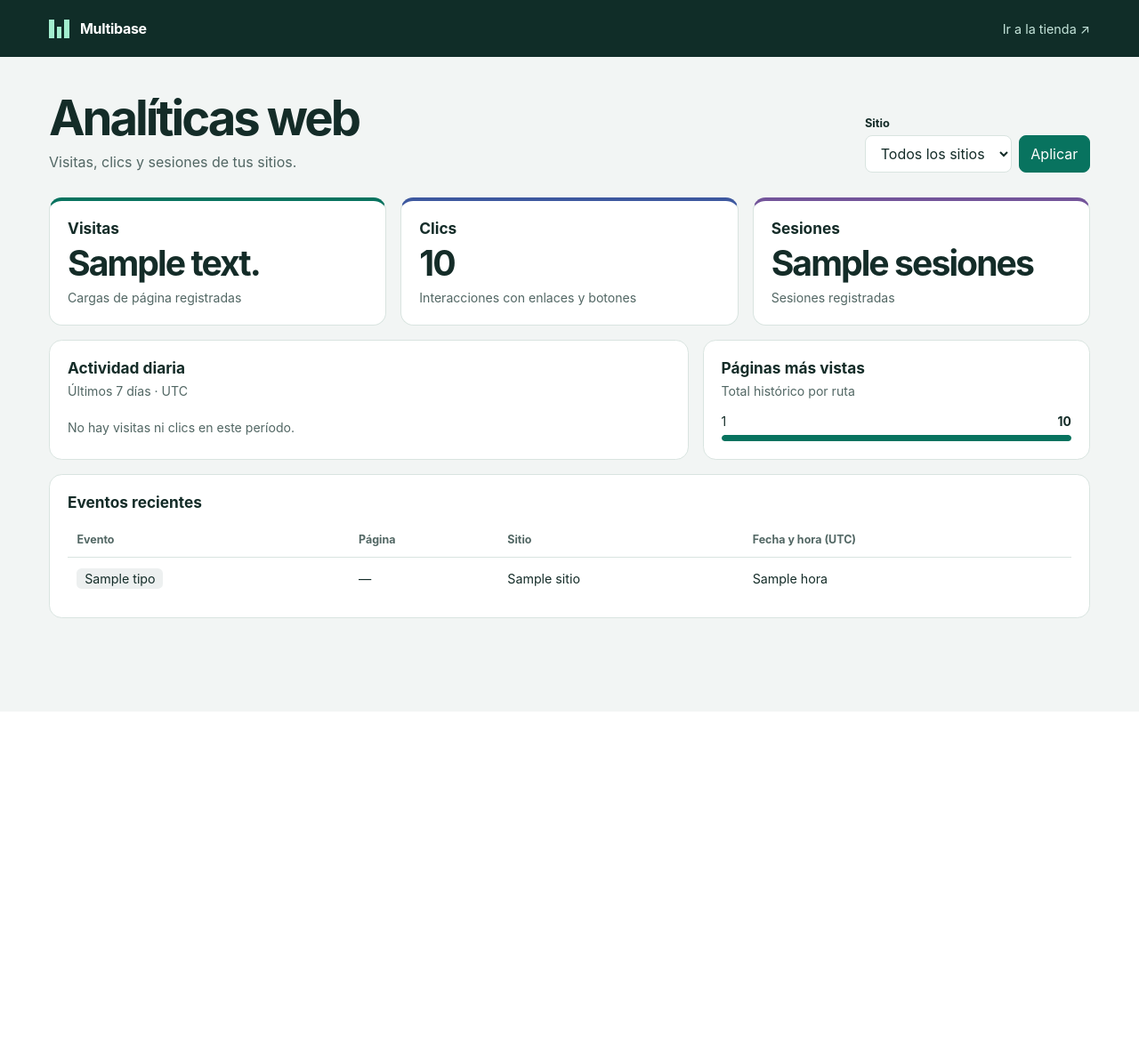
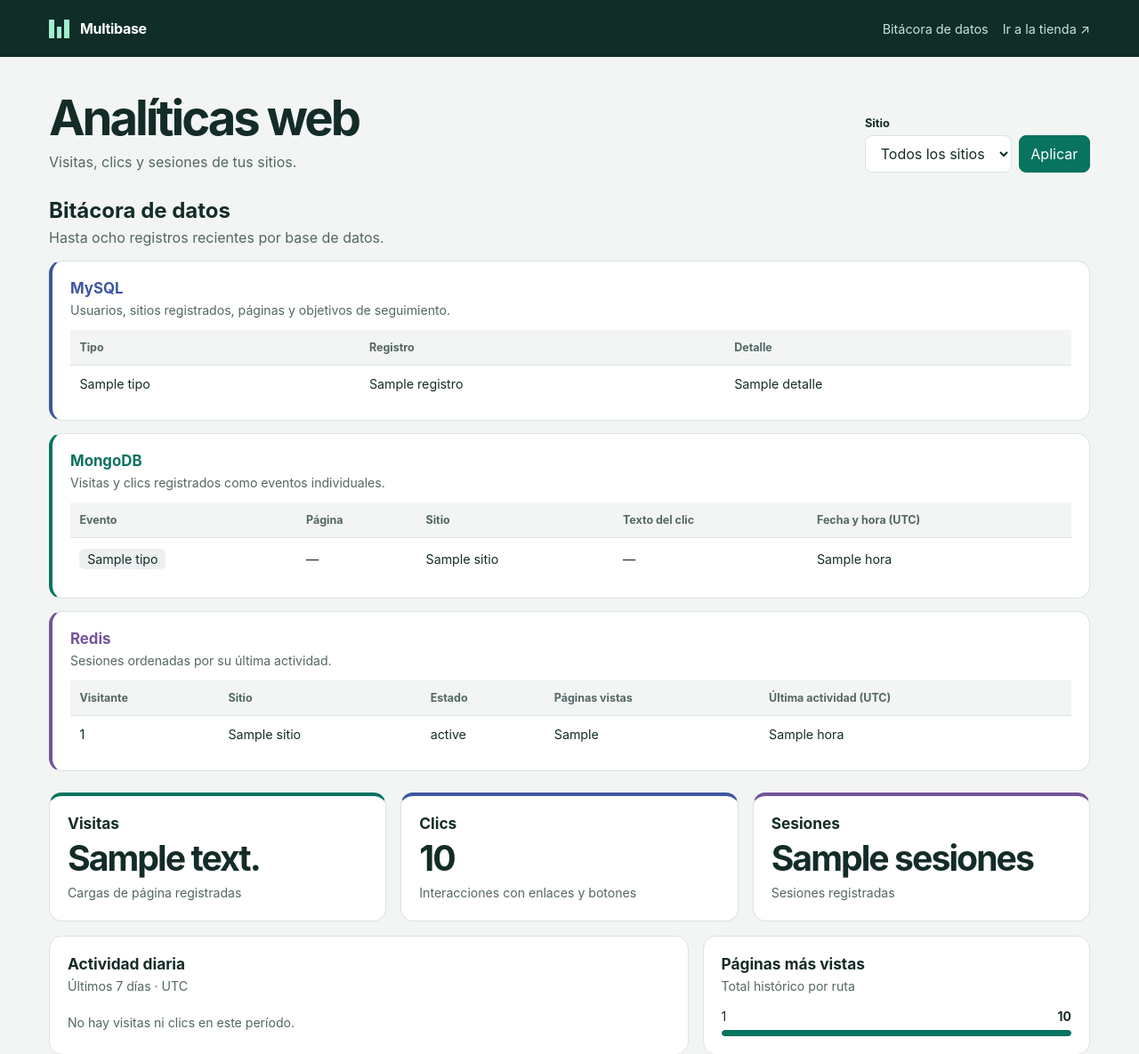
Before and after one commit to eliasMG2/T3-01-Proyecto-Multibase-de-datos, a Flask app: template templates/analiticas.html in a window 1280 px wide. Shown: the top 1185 px of the page at 89% size. Before the commit the page ends 800 px from the top, so only its background shows below. Run offline with Flask 3, Linux system fonts and the light colour scheme; the template is opened without the code that fills it: most values are stand-ins (such as "Sample title", 1, 10 or a date in 2020).

Commit message:
Muestra los registros de las tres bases en tablas

```diff
--- a/sitio-prueba/analiticas.css
+++ b/sitio-prueba/analiticas.css
@@ -20,6 +20,7 @@ p { color: var(--suave); line-height: 1.5; }
 .contenedor { width: min(100% - 3rem, 1170px); margin-inline: auto; }
 .barra { background: #102d28; color: white; }
 .barra-interior { display: flex; justify-content: space-between; align-items: center; min-height: 64px; gap: 1rem; }
+.barra-enlaces { display: flex; flex-wrap: wrap; justify-content: end; column-gap: 1rem; row-gap: .35rem; }
 .marca, .enlace { text-decoration: none; }
 .marca { display: flex; align-items: center; gap: .75rem; font-weight: 750; letter-spacing: -.02em; }
 .enlace { color: #c5e5db; font-size: .9rem; }
@@ -65,12 +66,21 @@ button:hover { background: #055748; }
 table { width: 100%; border-collapse: collapse; text-align: left; font-size: .89rem; }
 th, td { padding: .75rem .65rem; border-bottom: 1px solid var(--linea); overflow-wrap: anywhere; }
 th { color: var(--suave); font-size: .78rem; }
-td:last-child { white-space: nowrap; }
+.fecha { white-space: nowrap; }
 tbody tr:last-child td { border: 0; }
 .tipo { display: inline-block; padding: .2rem .55rem; border-radius: .35rem; background: #edf0f0; }
 .tipo.visita { color: #005746; background: #dbf3e9; }
 .tipo.clic { color: #2f477f; background: #e8edfe; }
 .vacio { padding-block: 1.25rem .25rem; }
+
+.bitacora { scroll-margin-top: 1rem; margin-bottom: 1.5rem; }
+.bitacora > h2 { margin-bottom: .3rem; }
+.base { border-left: 4px solid var(--base-color); margin-top: .85rem; }
+.base-mysql { --base-color: var(--azul); }
+.base-mongodb { --base-color: var(--verde); }
+.base-redis { --base-color: var(--violeta); }
+.base h3 { margin: 0 0 .25rem; font-size: 1.05rem; color: var(--base-color); }
+.base thead { background: var(--fondo); }
 
 @media (max-width: 720px) {
   .contenedor { width: calc(100% - 2rem); }
--- a/templates/analiticas.html
+++ b/templates/analiticas.html
@@ -10,7 +10,10 @@
   <header class="barra">
     <div class="contenedor barra-interior">
       <a class="marca" href="{{ url_for('analiticas.panel') }}"><span class="simbolo" aria-hidden="true"></span> Multibase</a>
-      <a class="enlace" href="{{ url_for('inicio') }}">Ir a la tienda <span aria-hidden="true">↗</span></a>
+      <nav class="barra-enlaces" aria-label="Navegación del panel">
+        <a class="enlace" href="#bitacora">Bitácora de datos</a>
+        <a class="enlace" href="{{ url_for('inicio') }}">Ir a la tienda <span aria-hidden="true">↗</span></a>
+      </nav>
     </div>
   </header>
 
@@ -35,6 +38,8 @@
       </form>
       {% endif %}
     </div>
+
+    {% include "bitacora.html" %}
 
     {% if error %}
     <section class="tarjeta" role="alert">
@@ -86,27 +91,8 @@
       </section>
     </div>
 
-    <section class="tarjeta eventos">
-      <h2>Eventos recientes</h2>
-      {% if recientes %}
-      <div class="tabla" tabindex="0" role="region" aria-label="Tabla de eventos recientes">
-        <table>
-          <thead><tr><th scope="col">Evento</th><th scope="col">Página</th><th scope="col">Sitio</th><th scope="col">Fecha y hora (UTC)</th></tr></thead>
-          <tbody>
-            {% for evento in recientes %}
-            <tr>
-              <td><span class="tipo{% if evento.tipo == 'visita' %} visita{% elif evento.tipo == 'clic' %} clic{% endif %}">{{ evento.tipo|default('—', true)|capitalize }}</span></td>
-              <td>{{ evento.ruta|default('—', true) }}</td><td>{{ evento.sitio }}</td><td>{{ evento.hora }}</td>
-            </tr>
-            {% endfor %}
-          </tbody>
-        </table>
-      </div>
-      {% else %}
-      <p class="vacio">Los eventos aparecerán aquí cuando alguien visite la tienda o haga clic.</p>
-      {% endif %}
-    </section>
     {% endif %}
+
   </main>
 </body>
 </html>
--- /dev/null
+++ b/templates/bitacora.html
@@ -0,0 +1,65 @@
+<section class="bitacora" id="bitacora" aria-labelledby="titulo-bitacora">
+  <h2 id="titulo-bitacora">Bitácora de datos</h2>
+  <p>Hasta ocho registros recientes por base de datos.</p>
+  {% set mensaje_vacio = 'Datos temporalmente indisponibles.' if error else 'Todavía no hay registros para mostrar.' %}
+
+  <article class="tarjeta base base-mysql">
+    <h3 id="titulo-mysql">MySQL</h3>
+    <p>Usuarios, sitios registrados, páginas y objetivos de seguimiento.</p>
+    <div class="tabla" tabindex="0" role="region" aria-labelledby="titulo-mysql">
+      <table aria-labelledby="titulo-mysql">
+        <thead><tr><th scope="col">Tipo</th><th scope="col">Registro</th><th scope="col">Detalle</th></tr></thead>
+        <tbody>
+          {% for registro in registros_mysql %}
+          <tr><td>{{ registro.tipo }}</td><td>{{ registro.nombre }}</td><td>{{ registro.detalle or '—' }}</td></tr>
+          {% else %}
+          <tr><td colspan="3">{{ mensaje_vacio }}</td></tr>
+          {% endfor %}
+        </tbody>
+      </table>
+    </div>
+  </article>
+
+  <article class="tarjeta base base-mongodb">
+    <h3 id="titulo-mongodb">MongoDB</h3>
+    <p>Visitas y clics registrados como eventos individuales.</p>
+    <div class="tabla" tabindex="0" role="region" aria-labelledby="titulo-mongodb">
+      <table aria-labelledby="titulo-mongodb">
+        <thead><tr><th scope="col">Evento</th><th scope="col">Página</th><th scope="col">Sitio</th><th scope="col">Texto del clic</th><th scope="col">Fecha y hora (UTC)</th></tr></thead>
+        <tbody>
+          {% for evento in recientes %}
+          <tr>
+            <td><span class="tipo{% if evento.tipo == 'visita' %} visita{% elif evento.tipo == 'clic' %} clic{% endif %}">{{ evento.tipo|default('—', true)|capitalize }}</span></td>
+            <td>{{ evento.ruta|default('—', true) }}</td>
+            <td>{{ evento.sitio }}</td>
+            <td>{{ evento.get('datos', {}).get('texto')|default('—', true) if evento.get('datos') is mapping else '—' }}</td>
+            <td class="fecha">{{ evento.hora }}</td>
+          </tr>
+          {% else %}
+          <tr><td colspan="5">{{ mensaje_vacio }}</td></tr>
+          {% endfor %}
+        </tbody>
+      </table>
+    </div>
+  </article>
+
+  <article class="tarjeta base base-redis">
+    <h3 id="titulo-redis">Redis</h3>
+    <p>Sesiones ordenadas por su última actividad.</p>
+    <div class="tabla" tabindex="0" role="region" aria-labelledby="titulo-redis">
+      <table aria-labelledby="titulo-redis">
+        <thead><tr><th scope="col">Visitante</th><th scope="col">Sitio</th><th scope="col">Estado</th><th scope="col">Páginas vistas</th><th scope="col">Última actividad (UTC)</th></tr></thead>
+        <tbody>
+          {% for sesion in sesiones_recientes %}
+          <tr>
+            <td>{{ sesion.visitante_id or '—' }}</td><td>{{ sesion.sitio }}</td><td>{{ sesion.estado or '—' }}</td>
+            <td>{{ sesion.paginas_vistas }}</td><td class="fecha">{{ sesion.hora }}</td>
+          </tr>
+          {% else %}
+          <tr><td colspan="5">{{ mensaje_vacio }}</td></tr>
+          {% endfor %}
+        </tbody>
+      </table>
+    </div>
+  </article>
+</section>
```
Also changed, not shown: recursos/analiticas.py (+38 -3 lines).
